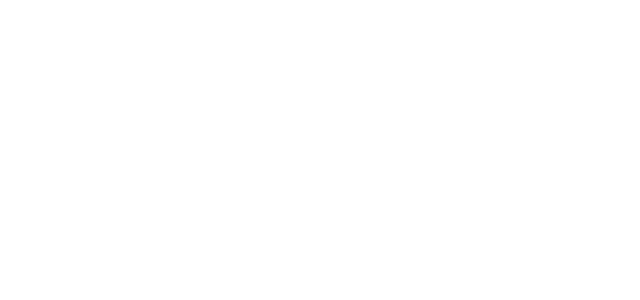
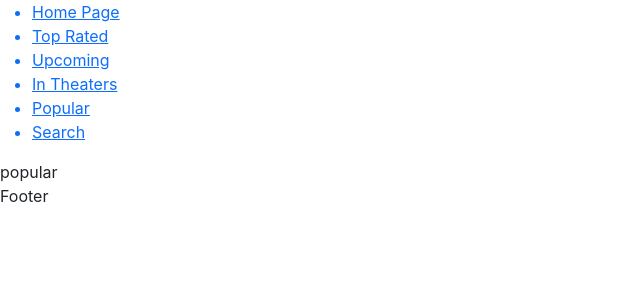
Before and after one commit to jamescr757/the-movie-source-react, a React (Create React App) app: page /popular in a window 1280 px wide. Shown: the top 300 px of the page, without its empty margins (0-640 px from the left). Built offline with nearby package versions, Linux system fonts and the light colour scheme.

Commit message:
setup router. links working. base layout implemented. no style

```diff
--- a/package.json
+++ b/package.json
@@ -10,6 +10,7 @@
     "react": "^18.1.0",
     "react-bootstrap": "^2.3.0",
     "react-dom": "^18.1.0",
+    "react-router-dom": "^6.3.0",
     "react-scripts": "5.0.1",
     "web-vitals": "^2.1.4"
   },
--- a/src/App.js
+++ b/src/App.js
@@ -1,9 +1,24 @@
 import React from "react";
+import { BrowserRouter as Router, Route, Routes } from 'react-router-dom'
+import BaseLayout from "./layout/BaseLayout";
+import HomePage from "./components/HomePage";
+import MovieGrid from "./components/MovieGrid";
+
 
 function App() {
   return (
-    <>
-    </>
+    <Router>
+      <BaseLayout>
+        <Routes>
+          <Route path="/" element={<HomePage />} />
+          <Route path="/top-rated" element={<MovieGrid api="top-rated" />} />
+          <Route path="/in-theaters" element={<MovieGrid api="in-theaters" />} />
+          <Route path="/upcoming" element={<MovieGrid api="upcoming" />} />
+          <Route path="/popular" element={<MovieGrid api="popular" />} />
+          <Route path="/search/:searchText" element={<MovieGrid api="search" />} />
+        </Routes>
+      </BaseLayout>
+    </Router>
   );
 }
 
--- /dev/null
+++ b/src/components/HomePage.js
@@ -0,0 +1,11 @@
+import React from "react";
+
+const HomePage = props => {
+    return (
+        <>
+            <div>Home Page</div>
+        </>
+    )
+}
+
+export default HomePage;
--- /dev/null
+++ b/src/components/MovieGrid.js
@@ -0,0 +1,16 @@
+import React from "react";
+import { useParams } from 'react-router-dom'
+
+const MovieGrid = props => {
+
+    const { searchText } = useParams();
+
+    return (
+        <>
+            <div>{props.api}</div>
+            {searchText && <div>{searchText}</div>}
+        </>
+    )
+}
+
+export default MovieGrid;
--- /dev/null
+++ b/src/layout/BaseLayout.js
@@ -0,0 +1,15 @@
+import React from "react";
+import NavBar from "./NavBar";
+import Footer from "./Footer";
+
+const BaseLayout = props => {
+    return (
+        <>
+            <NavBar />
+            {props.children}
+            <Footer />
+        </>
+    )
+}
+
+export default BaseLayout
--- /dev/null
+++ b/src/layout/Footer.js
@@ -0,0 +1,11 @@
+import React from "react";
+
+const Footer = props => {
+    return (
+        <>
+            <div>Footer</div>
+        </>
+    )
+}
+
+export default Footer
--- /dev/null
+++ b/src/layout/NavBar.js
@@ -0,0 +1,19 @@
+import React from "react";
+import { Link } from 'react-router-dom'
+
+const NavBar = props => {
+    return (
+        <ul>
+            <Link to="/">
+                <li>Home Page</li>
+            </Link>
+            <Link to="/top-rated"><li>Top Rated</li></Link>
+            <Link to="/upcoming"><li>Upcoming</li></Link>
+            <Link to="/in-theaters"><li>In Theaters</li></Link>
+            <Link to="/popular"><li>Popular</li></Link>
+            <Link to="/search/the-matrix"><li>Search</li></Link>
+        </ul>
+    )
+}
+
+export default NavBar
```
Also changed, not shown: 1 other file (tests, documents, lock files or other folders).
